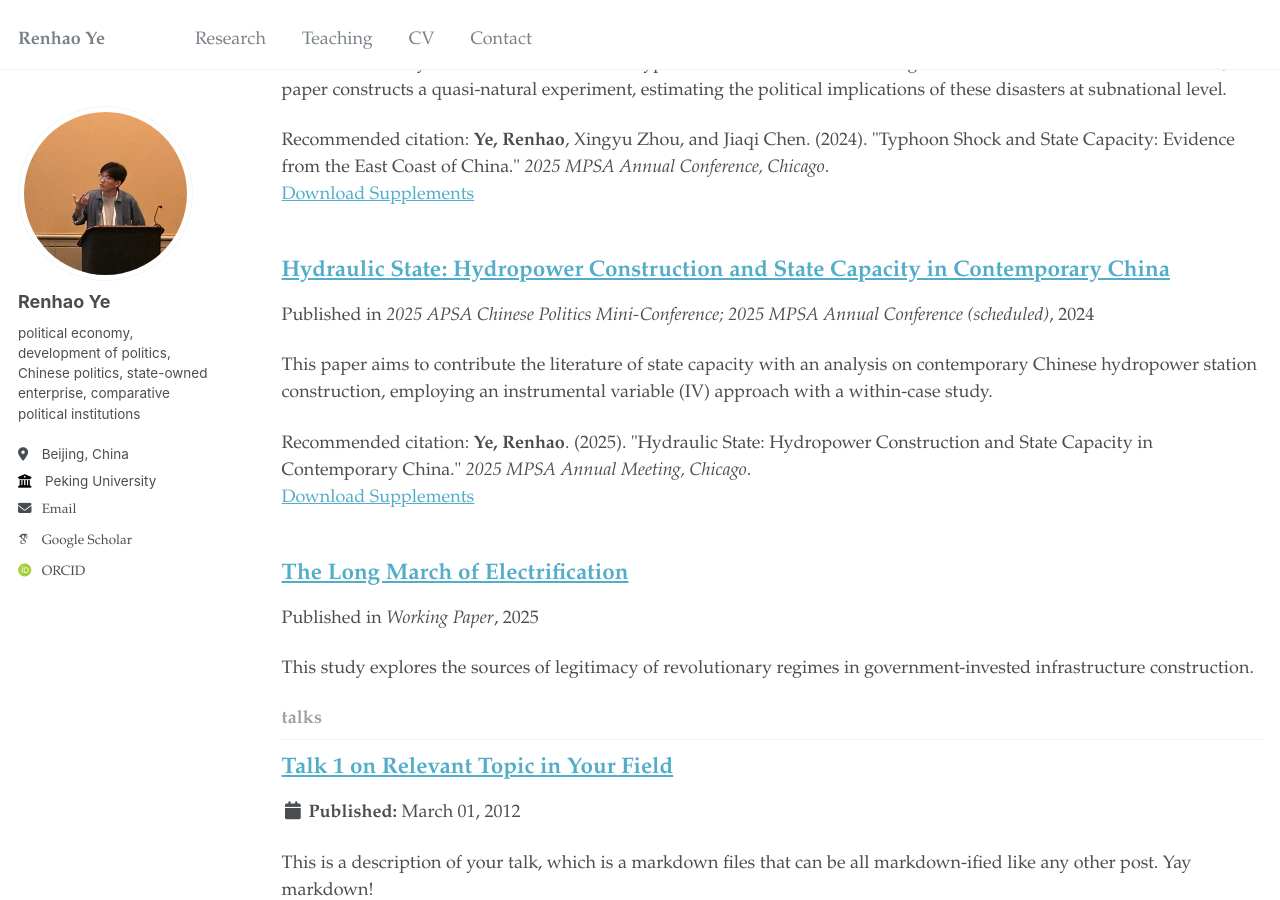
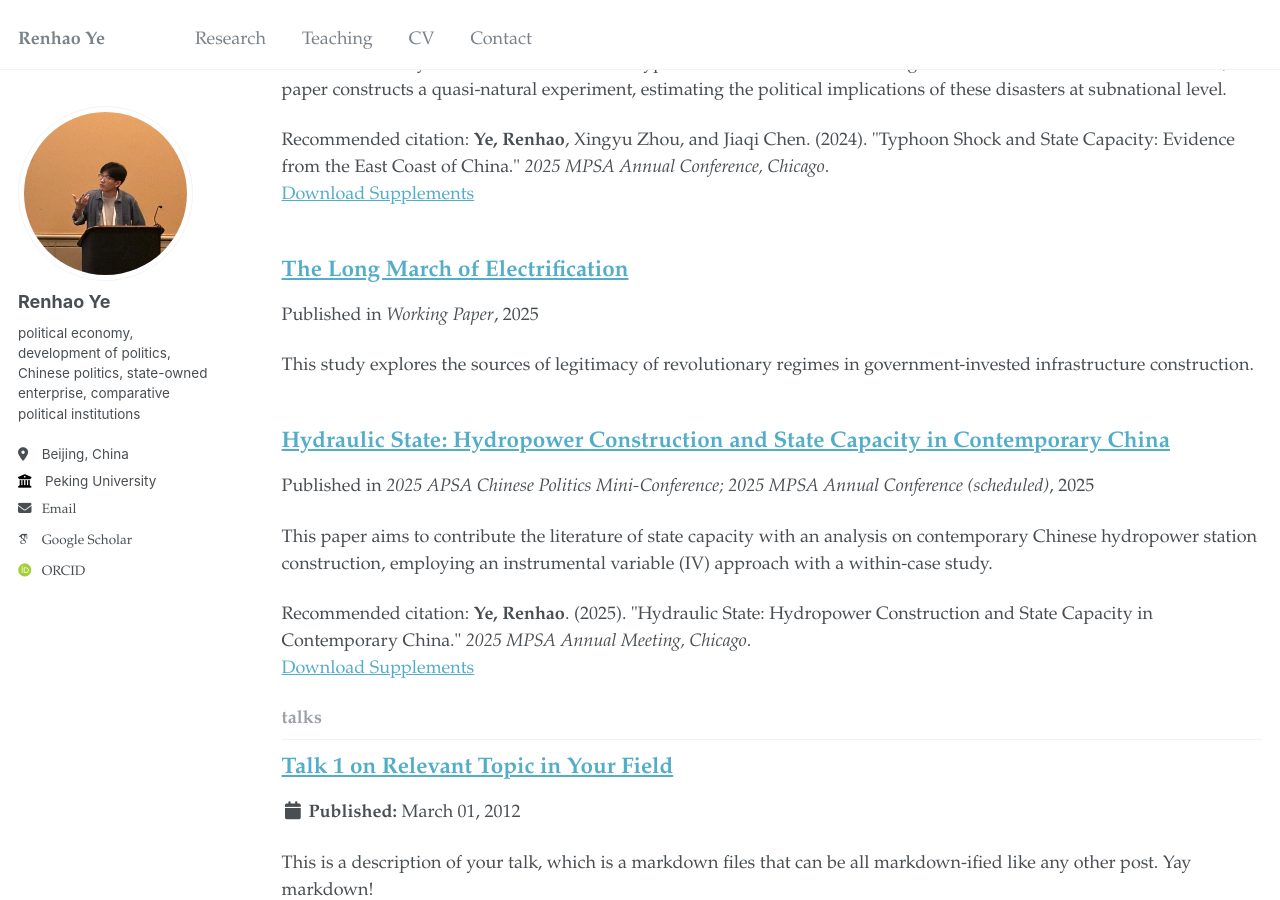
Before and after one commit to thenhow-ye/thenhow-ye.github.io, a Jekyll site: the page built from _pages/collection-archive.html, in a window 1280 px wide and 900 px high, scrolled down 2729 px. Built offline with Jekyll 4.4.1, drawn with Linux system fonts in a browser that asks for light colours; some web fonts are replaced.

Commit message:
Update 2024-09-01-hydropower-state.md

```diff
--- a/_publications/2024-09-01-hydropower-state.md
+++ b/_publications/2024-09-01-hydropower-state.md
@@ -4,7 +4,7 @@ collection: publications
 category: conferences
 permalink: /publication/2024-11-14-hydropower-state
 excerpt: 'This paper aims to contribute the literature of state capacity with an analysis on contemporary Chinese hydropower station construction, employing an instrumental variable (IV) approach with a within-case study.'
-date: 2024-11-14
+date: 2025-04-07
 venue: '2025 APSA Chinese Politics Mini-Conference; 2025 MPSA Annual Conference (scheduled)'
 slidesurl: 'http://thenhow-ye.github.io/files/YE-hydropower-appendix.pdf'
 citation: '<b>Ye, Renhao</b>. (2025). &quot;Hydraulic State: Hydropower Construction and State Capacity in Contemporary China.&quot; <i>2025 MPSA Annual Meeting, Chicago</i>.'
```
